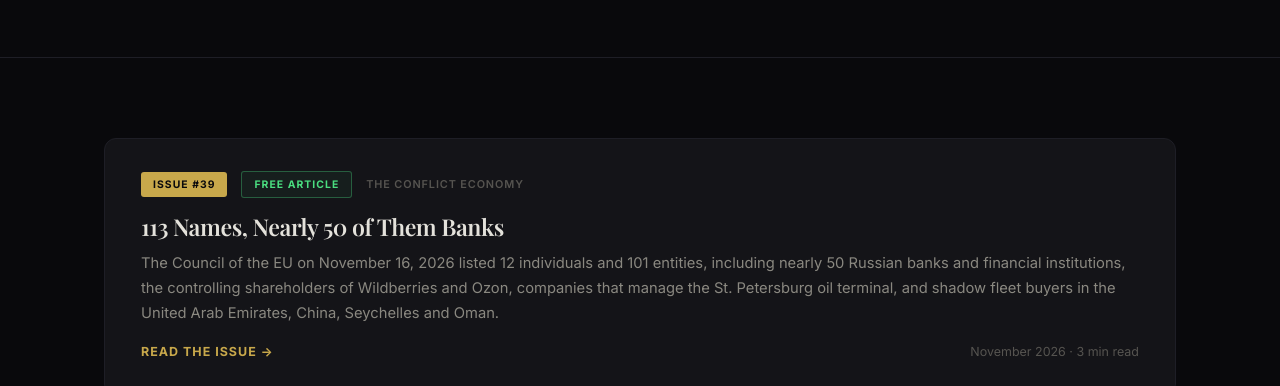
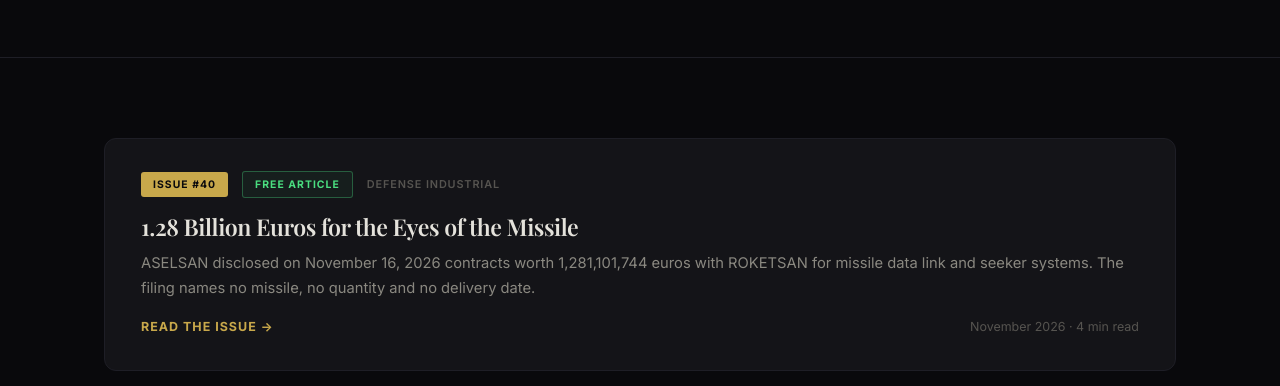
Before and after one commit to gshakir79-dot/resiliencealpha, a plain HTML site: page archive.html in a window 1280 px wide. Shown: the part 397-783 px from the top of the page. Drawn offline with nearby package versions, Linux system fonts and the light colour scheme; a web font is replaced by a local one.

Commit message:
Archive: add issue #40

```diff
--- a/archive.html
+++ b/archive.html
@@ -75,6 +75,19 @@
     <div class="container">
       <div class="archive-list" style="margin-top:0;">
 
+<a href="issue-40.html" class="archive-card">
+          <div class="archive-card-meta">
+            <span class="issue-chip">Issue #40</span>
+            <span class="free-chip">Free Article</span>
+            <span class="category-chip">Defense Industrial</span>
+          </div>
+          <h3>1.28 Billion Euros for the Eyes of the Missile</h3>
+          <p class="archive-excerpt">ASELSAN disclosed on November 16, 2026 contracts worth 1,281,101,744 euros with ROKETSAN for missile data link and seeker systems. The filing names no missile, no quantity and no delivery date.</p>
+          <div class="archive-footer-row">
+            <span class="archive-read">Read the issue &#8594;</span>
+            <span class="archive-date">November 2026 &#183; 4 min read</span>
+          </div>
+        </a>
 <a href="issue-39.html" class="archive-card">
           <div class="archive-card-meta">
             <span class="issue-chip">Issue #39</span>
```
